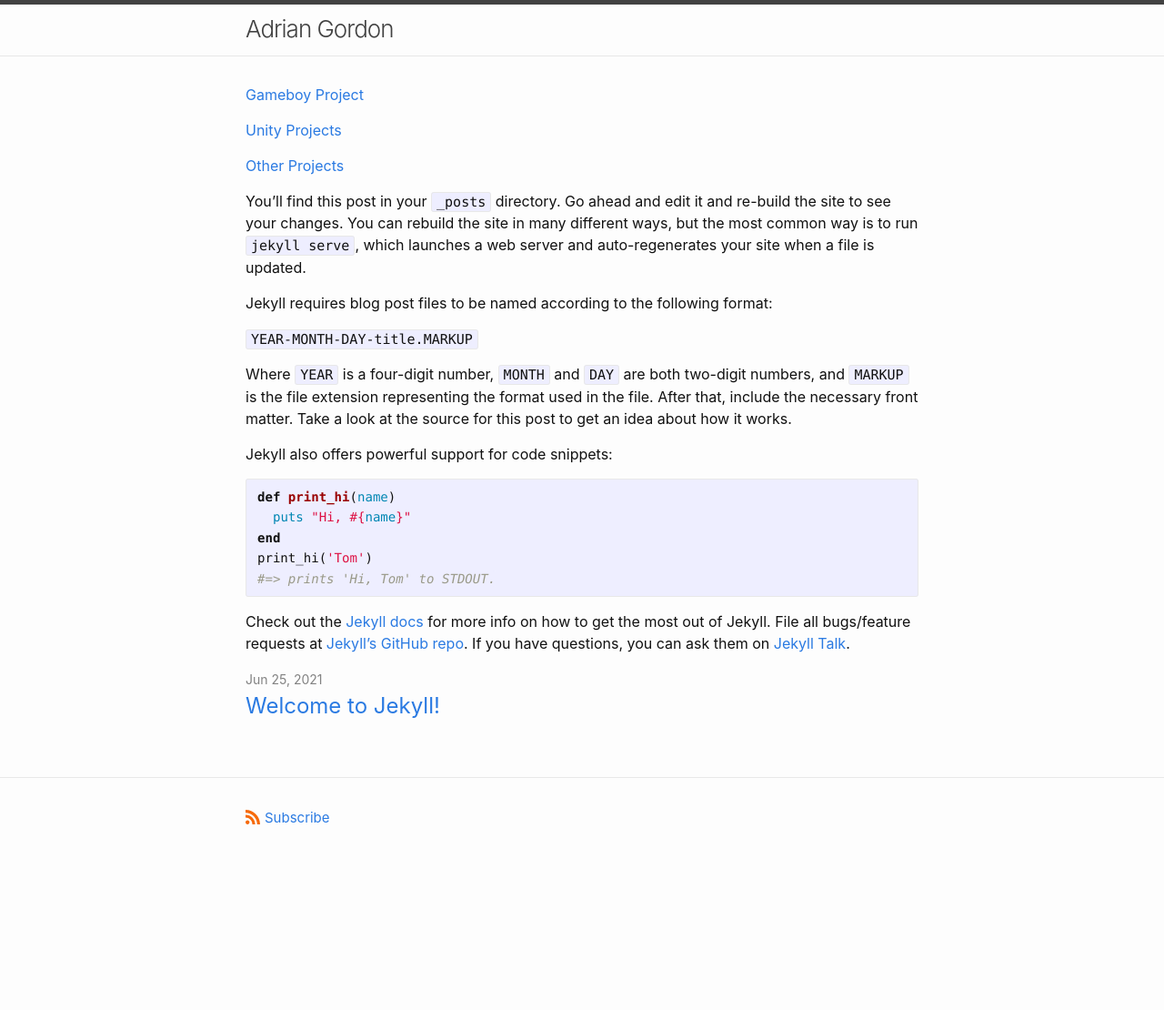
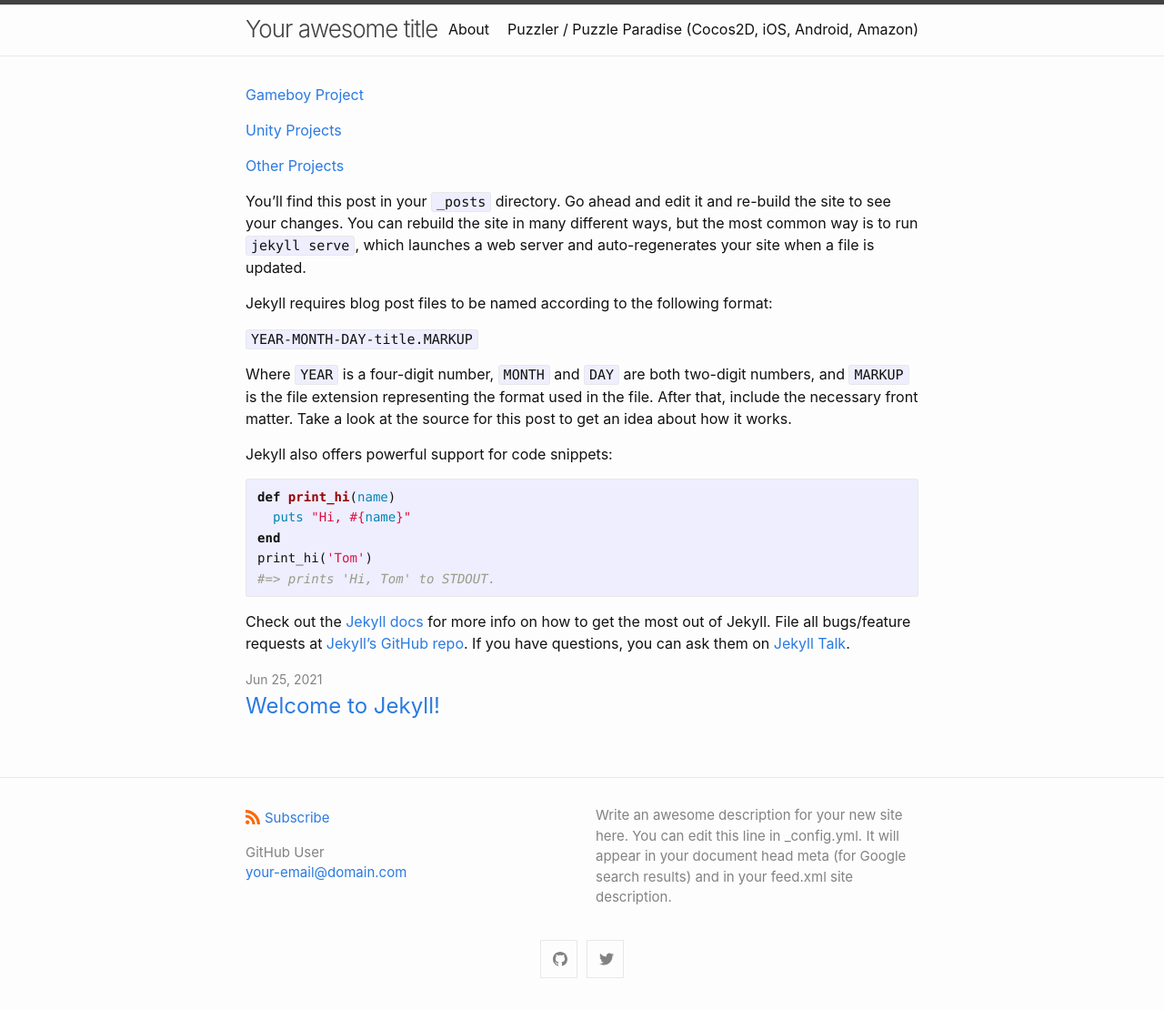
Before and after one commit to TheADrain/Portfolio, a Jekyll site: the page built from docs/index.markdown, in a window 1280 px wide. Shown: the whole page at 91% size. Built offline with Jekyll 4.4.1, drawn with Linux system fonts in a browser that asks for light colours; before the commit the page ends 971 px from its top, so only the background shows below that; part of the change alters nothing that is shown.

Commit message:
Update _config.yml

```diff
--- a/docs/_config.yml
+++ b/docs/_config.yml
@@ -1,54 +1,60 @@
-# Welcome to Jekyll!
-#
-# This config file is meant for settings that affect your whole blog, values
-# which you are expected to set up once and rarely edit after that. If you find
-# yourself editing this file very often, consider using Jekyll's data files
-# feature for the data you need to update frequently.
-#
-# For technical reasons, this file is *NOT* reloaded automatically when you use
-# 'bundle exec jekyll serve'. If you change this file, please restart the server process.
-#
-# If you need help with YAML syntax, here are some quick references for you:
-# https://learn-the-web.algonquindesign.ca/topics/markdown-yaml-cheat-sheet/#yaml
-# https://learnxinyminutes.com/docs/yaml/
-#
-# Site settings
-# These are used to personalize your new site. If you look in the HTML files,
-# you will see them accessed via {{ site.title }}, {{ site.email }}, and so on.
-# You can create any custom variable you would like, and they will be accessible
-# in the templates via {{ site.myvariable }}.
+title: Your awesome title
+author:
+  name: GitHub User
+  email: your-email@domain.com
+description: > # this means to ignore newlines until "show_excerpts:"
+  Write an awesome description for your new site here. You can edit this
+  line in _config.yml. It will appear in your document head meta (for
+  Google search results) and in your feed.xml site description.
 
-title: Adrian Gordon
-email: theadrain@hotmail.co.uk
-description: >- # this means to ignore newlines until "baseurl:"
-baseurl: "/portfolio" # the subpath of your site, e.g. /blog
-url: "https://theadrain.github.io" # the base hostname & protocol for your site, e.g. http://example.com
-github_username:  TheADrain
+show_excerpts: false # set to true to show excerpts on the homepage
 
-header_pages:
- - careerhistory.md
+# Minima date format
+# refer to https://shopify.github.io/liquid/filters/date/ if you want to customize this
+minima:
+  date_format: "%b %-d, %Y"
+
+  # generate social links in footer
+  social_links:
+    twitter: jekyllrb
+    github:  jekyll
+    # devto: jekyll
+    # dribbble: jekyll
+    # facebook: jekyll
+    # flickr:   jekyll
+    # instagram: jekyll
+    # linkedin: jekyll
+    # pinterest: jekyll
+    # youtube: jekyll
+    # youtube_channel: UC8CXR0-3I70i1tfPg1PAE1g
+    # youtube_channel_name: CloudCannon
+    # telegram: jekyll
+    # googleplus: +jekyll
+    # microdotblog: jekyll
+    # keybase: jekyll
+
+    # Mastodon instances
+    # mastodon:
+    # - username: jekyll
+    #   instance: example.com
+    # - username: jekyll2
+    #   instance: example.com
+
+    # GitLab instances
+    # gitlab:
+    # - username: jekyll
+    #   instance: example.com
+    # - username: jekyll2
+    #   instance: example.com
+
+# If you want to link only specific pages in your header, uncomment
+# this and add the path to the pages in order as they should show up
+#header_pages:
+# - about.md
 
 # Build settings
 theme: minima
+
 plugins:
-  - jekyll-feed
-
-# Exclude from processing.
-# The following items will not be processed, by default.
-# Any item listed under the `exclude:` key here will be automatically added to
-# the internal "default list".
-#
-# Excluded items can be processed by explicitly listing the directories or
-# their entries' file path in the `include:` list.
-#
-# exclude:
-#   - .sass-cache/
-#   - .jekyll-cache/
-#   - gemfiles/
-#   - Gemfile
-#   - Gemfile.lock
-#   - node_modules/
-#   - vendor/bundle/
-#   - vendor/cache/
-#   - vendor/gems/
-#   - vendor/ruby/
+ - jekyll-feed
+ - jekyll-seo-tag
```
